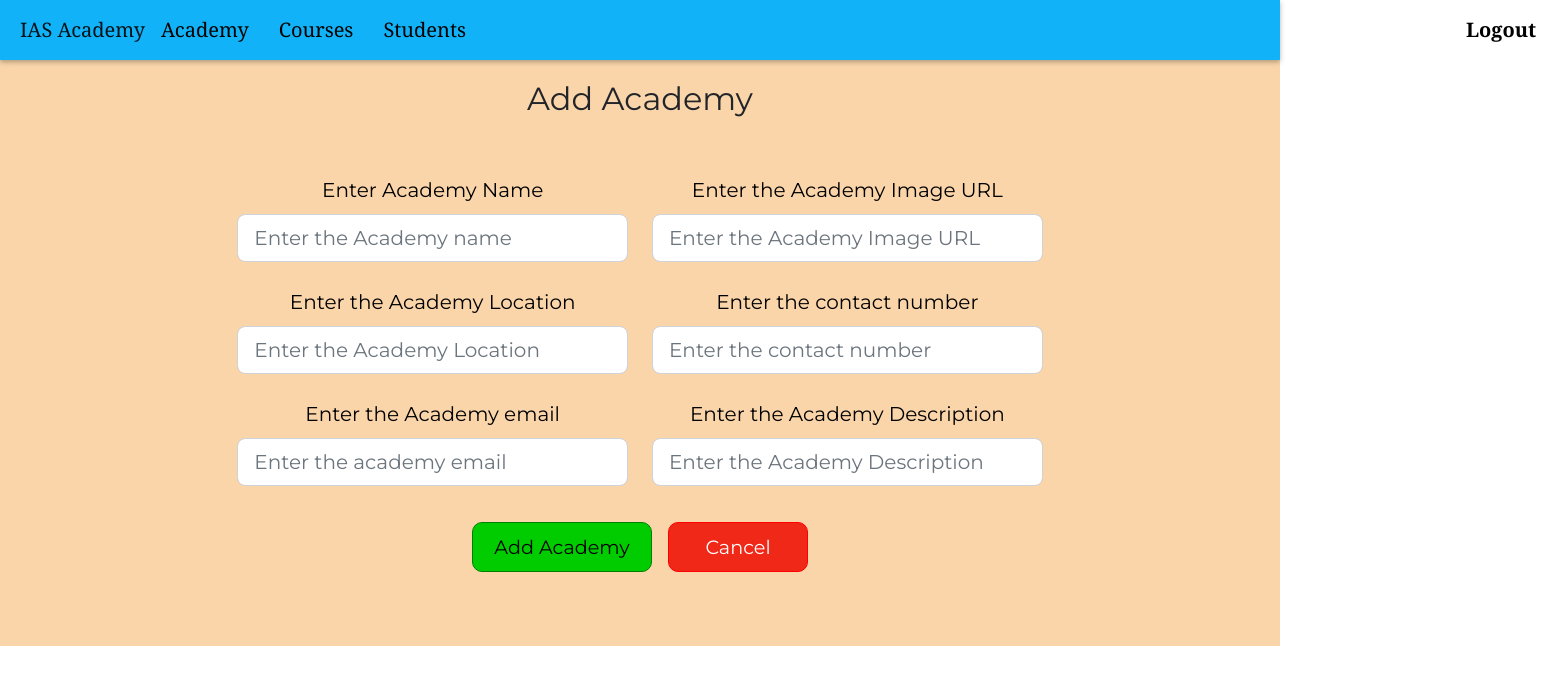
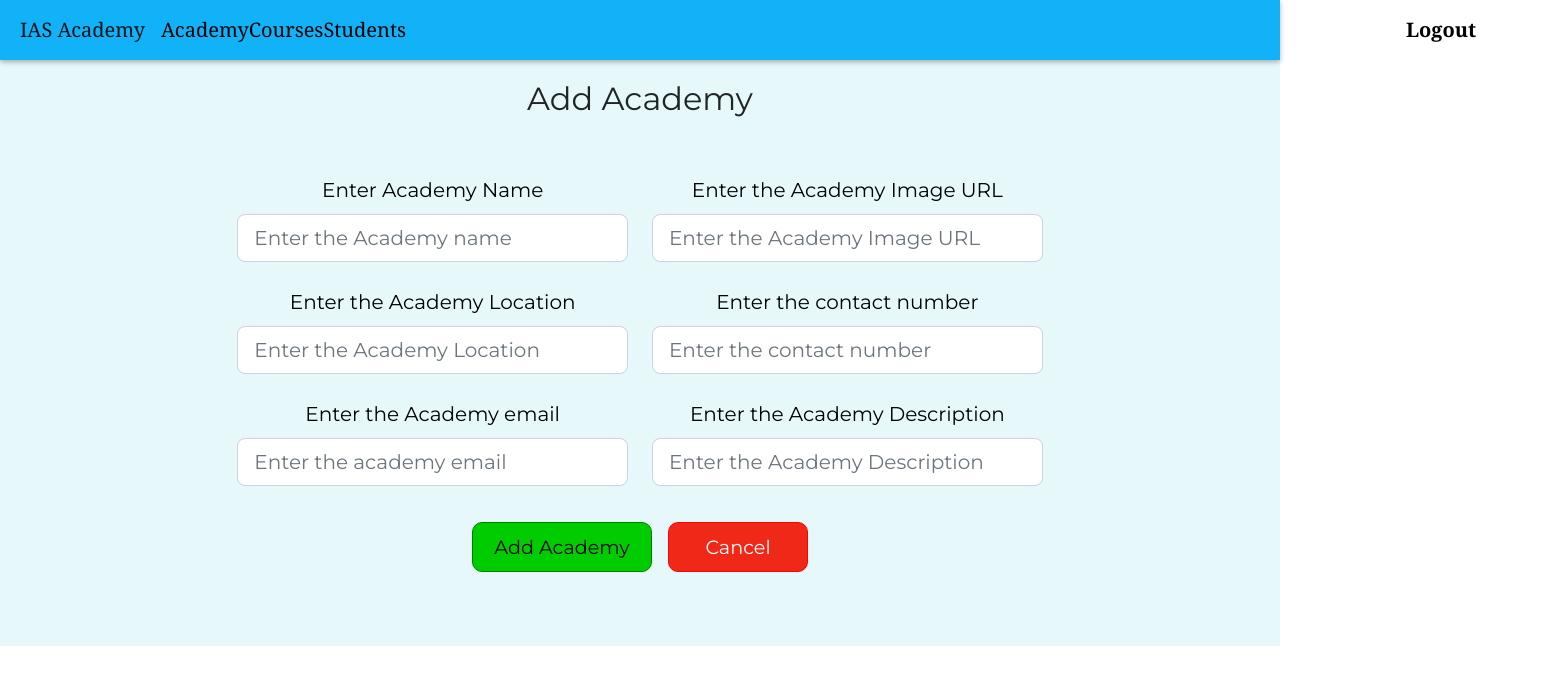
Before and after one commit to iamneo-production/580ea4ef-eebe-47d3-b459-8e337808de91, a React (Create React App) app in the folder reactapp/: page /admin/addInstitute in a window 1280 px wide. Shown: the top 684 px of the page, 1541 px wide, since content can reach past the window. Built offline with nearby package versions, Linux system fonts and the light colour scheme.

Commit message:
Updated Frontend Design

```diff
--- a/reactapp/src/components/Admin/AdminAcademy/Add.jsx
+++ b/reactapp/src/components/Admin/AdminAcademy/Add.jsx
@@ -54,7 +54,7 @@ function goToHome(){
 
 
 return (
-  <Container style={{ marginTop: '20px', minHeight: '500px', backgroundColor: 'rgb(250, 213, 170)' }}>
+  <Container style={{ marginTop: '20px', minHeight: '500px', backgroundColor: 'rgb(230, 248, 250)' }}>
     <Form onSubmit={(e) => onSubmit(e)}>
       <Row className="mb-3" style={{ paddingTop: '20px' }}>
         <Form.Group as={Col} md="6">
--- a/reactapp/src/components/Admin/AdminAcademy/AddAcademy.jsx
+++ b/reactapp/src/components/Admin/AdminAcademy/AddAcademy.jsx
@@ -4,13 +4,13 @@ import Add from "./Add";
 
 export default function AddAcademy(){
   return (
-    <div style={{backgroundColor: "rgb(250, 213, 170)"}}>
+    <div style={{backgroundColor: "rgb(230, 248, 250)"}}>
       <header>
         <Navigbar />
         <h2 style={{ marginTop: "20px", textAlign: "center" }}>Add Academy</h2>
       </header>
 
-      <body style={{ backgroundColor: "rgb(250, 213, 170)" }}>
+      <body style={{ backgroundColor: "rgb(230, 248, 250)" }}>
         <div className="container-fluid">
           <div className="row">
             <div className="col-md-8 offset-md-2">
--- a/reactapp/src/components/Admin/AdminAcademy/AdminInstitute.jsx
+++ b/reactapp/src/components/Admin/AdminAcademy/AdminInstitute.jsx
@@ -9,8 +9,8 @@ const AdminInstitute= () => {
   return(
     <div>
     <Navigbar />
-    <body style={{backgroundColor:"rgb(250, 213, 170)"}}>
-      <section style={{height:"100px",justifyContent:"center",marginTop:"0px",paddingTop:"18px",backgroundColor:"rgb(250, 213, 170)",color:"black"}}>MANAGE ACADEMY</section>
+    <body style={{backgroundColor:"rgb(230, 248, 250)"}}>
+      <section style={{height:"100px",justifyContent:"center",fontSize:"40px",paddingTop:"18px",backgroundColor:"rgb(230, 248, 250)",color:"black"}}>MANAGE ACADEMY</section>
     <section>
       <Main/>
 
--- a/reactapp/src/components/Admin/AdminAcademy/Edit.jsx
+++ b/reactapp/src/components/Admin/AdminAcademy/Edit.jsx
@@ -51,7 +51,7 @@ const loadUser=async () =>{
 };
 
     return (
-        <Container style={{marginTop:"40px",height:"500px",backgroundColor:"gray"}}>
+        <Container style={{marginTop:"40px",height:"500px",backgroundColor:"rgb(230, 248, 250)"}}>
 
 
         <Form onSubmit={(e)=> onSubmit(e)}>
--- a/reactapp/src/components/Admin/AdminAcademy/EditAcademy.jsx
+++ b/reactapp/src/components/Admin/AdminAcademy/EditAcademy.jsx
@@ -12,7 +12,7 @@ export default function EditAcademy(){
     </h2>
 </header>
 
-<body style={{backgroundColor:"rgb(250, 213, 170)"}}>
+<body style={{backgroundColor:"rgb(230, 248, 250)"}}>
 <Edit  />
 </body>
 
--- a/reactapp/src/components/Admin/AdminAcademy/Navbar.jsx
+++ b/reactapp/src/components/Admin/AdminAcademy/Navbar.jsx
@@ -1,5 +1,4 @@
 import 'bootstrap/dist/css/bootstrap.min.css';
-import Container from 'react-bootstrap/Container';
 import Nav from 'react-bootstrap/Nav';
 import Navbar from 'react-bootstrap/Navbar';
 import { Link } from 'react-router-dom';
@@ -14,10 +13,10 @@ function Navigbar() {
             <Navbar.Brand>IAS Academy</Navbar.Brand>
             <Navbar.Toggle aria-controls="navbarScroll" />
         <Navbar.Collapse id="navbarScroll">
-                <Nav.Link id="adminAcademy" as={Link} to="/AdminInstitute" className="academy" style={{ color: "black", paddingRight: "30px" }}>
+                <Nav.Link id="adminAcademy" as={Link} to="/AdminInstitute" className="academy" style={{ color: "black"}}>
                   Academy
                 </Nav.Link>
-                <Nav.Link id="adminCourse" as={Link} to="/Admincourse" className="courses" style={{ color: "black", paddingRight: "30px" }}>
+                <Nav.Link id="adminCourse" as={Link} to="/Admincourse" className="courses" style={{ color: "black"}}>
                   Courses
                 </Nav.Link>
                 <Nav.Link id="adminStudents" as={Link} to="/Students" className="students" style={{ color: "black" }}>
```
